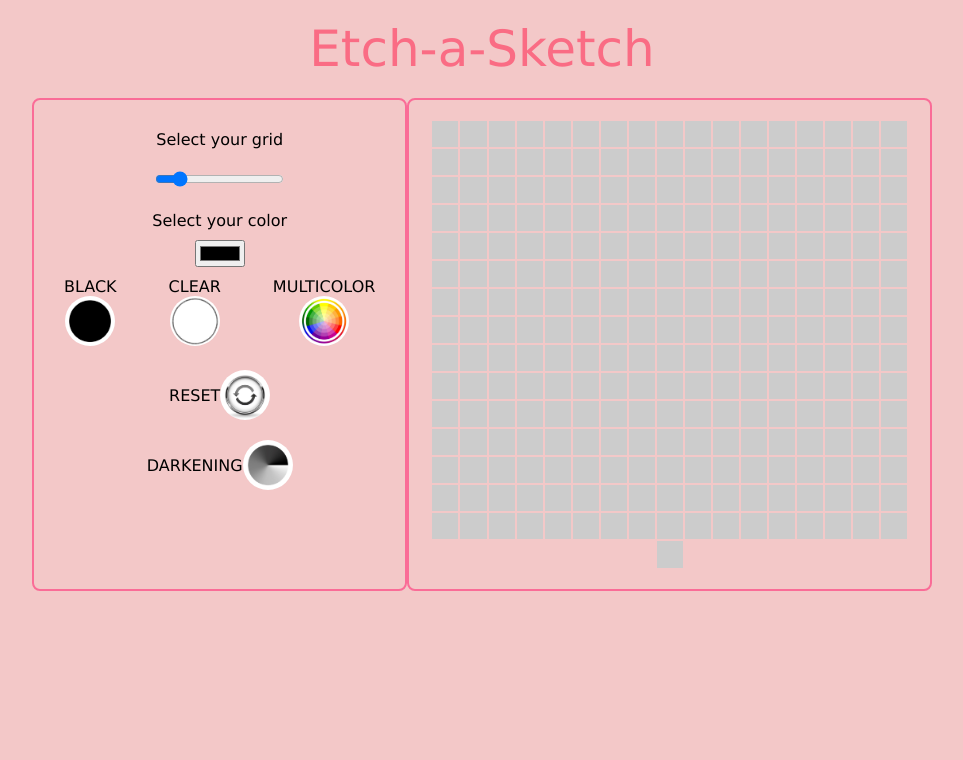
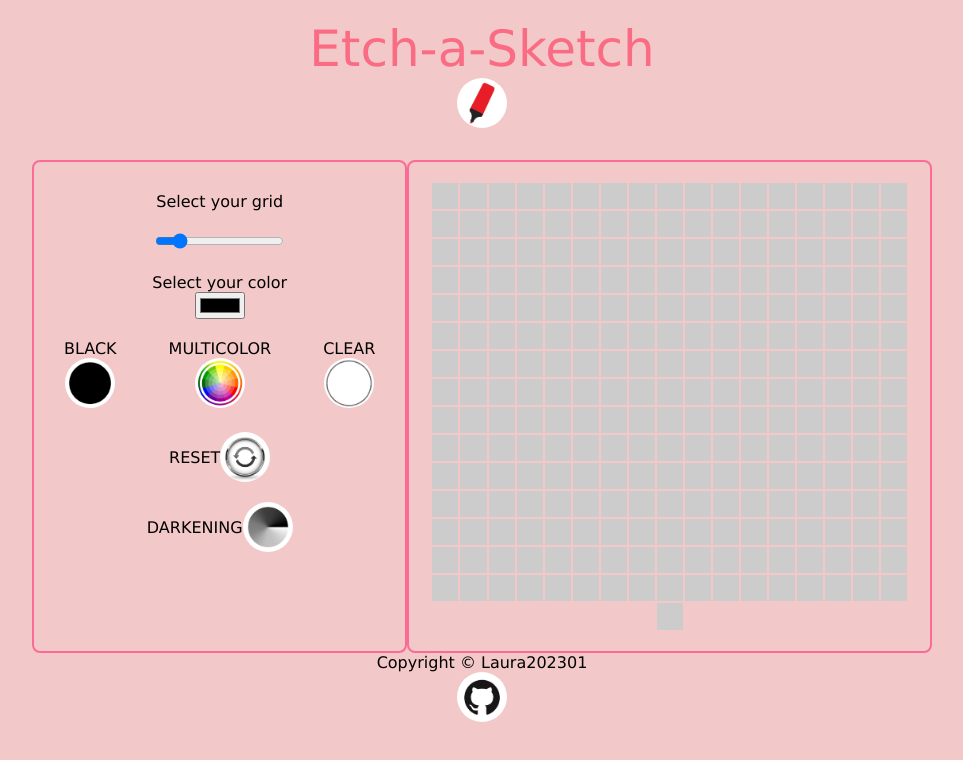
Before and after one commit to Laura202301/etch-a-sketch, a plain HTML site: page index.html in a window 1280 px wide. Shown: the whole page, without its empty margins (158-1121 px from the left). Drawn offline with Linux system fonts and the light colour scheme; a web font is replaced by a local one.

Commit message:
Edit HTML for toolbar and footer

```diff
--- a/index.html
+++ b/index.html
@@ -10,6 +10,7 @@
 <body>
   <div class="header">
     <div class="header-text">Etch-a-Sketch</div>
+    <img class="img-tittle" src="./images/marker.jpg" alt="Picture of a red marker">
   </div>
   <div class="main-container">
     <div class= "toolbar-container">
@@ -18,35 +19,42 @@
           <input type="range" min="2" max="98" value="16" class="slider" id="my-range">
         </div>
       <div class="color-picker">
+        <div class="picker-text">
           <label for="fav-color">Select your color</label>
         </div>
+        <div class = "picker-square">
           <input type="color" id="fav-color" value="#000000">
+        </div>
+      </div>
       <div class="button-container1">
         <div class="shortcut-buttons">
-                    <div class="black-button">BLACK</div>
+          <div class="dot-text">BLACK</div>
           <img class="black-dot" src="./images/black-dot.jpg" alt="Picture of a black dot">
         </div>
         <div class="shortcut-buttons">
-                    <div class="clear-button">CLEAR</div>
-                    <img class="white-dot" src="./images/white-dot.jpg" alt="Picture of a white dot">
+          <div class="dot-text">MULTICOLOR</div>
+          <img class="multicolor-dot" src="./images/color-dot.jpg" alt="Picture of a multicolor dot">
         </div>
         <div class="shortcut-buttons">
-                    <div class="multicolor-button">MULTICOLOR</div>
-                    <img class="multicolor-dot" src="./images/color-dot.jpg" alt="Picture of a multicolor dot">
+          <div class="dot-text">CLEAR</div>
+          <img class="white-dot" src="./images/white-dot.jpg" alt="Picture of a white dot">
         </div>
       </div>
       <div class="button-container2">
-                <div class="reset-button">RESET</div>
+        <div class="dot-text">RESET</div>
         <img class="reset-symbol" src="./images/reset.jpg" alt="Picture of a reset symbol">
       </div>
       <div class="button-container3">
-                <div class="gradient">DARKENING</div>
+        <div class="dot-text">DARKENING</div>
         <img class="gradient-dot" src="./images/gradient.jpeg" alt="Picture of a black and white gradient dot">
       </div>
     </div>
     <div class="grid-container"></div>
     </div>
-
+    <div class="footer">
+      <div class= Name>Copyright © Laura202301</div>
+      <img class= "icon" src="./images/icon.jpg" alt="Picture of GitHub icon">
+    </div>
 
     <script src="javascript.js"></script> <!--The best practice is to put JavaScript <script> tags just before the closing </body> tag-->
 </body>
```
Lines whose indentation alone changed are shown as unchanged.
